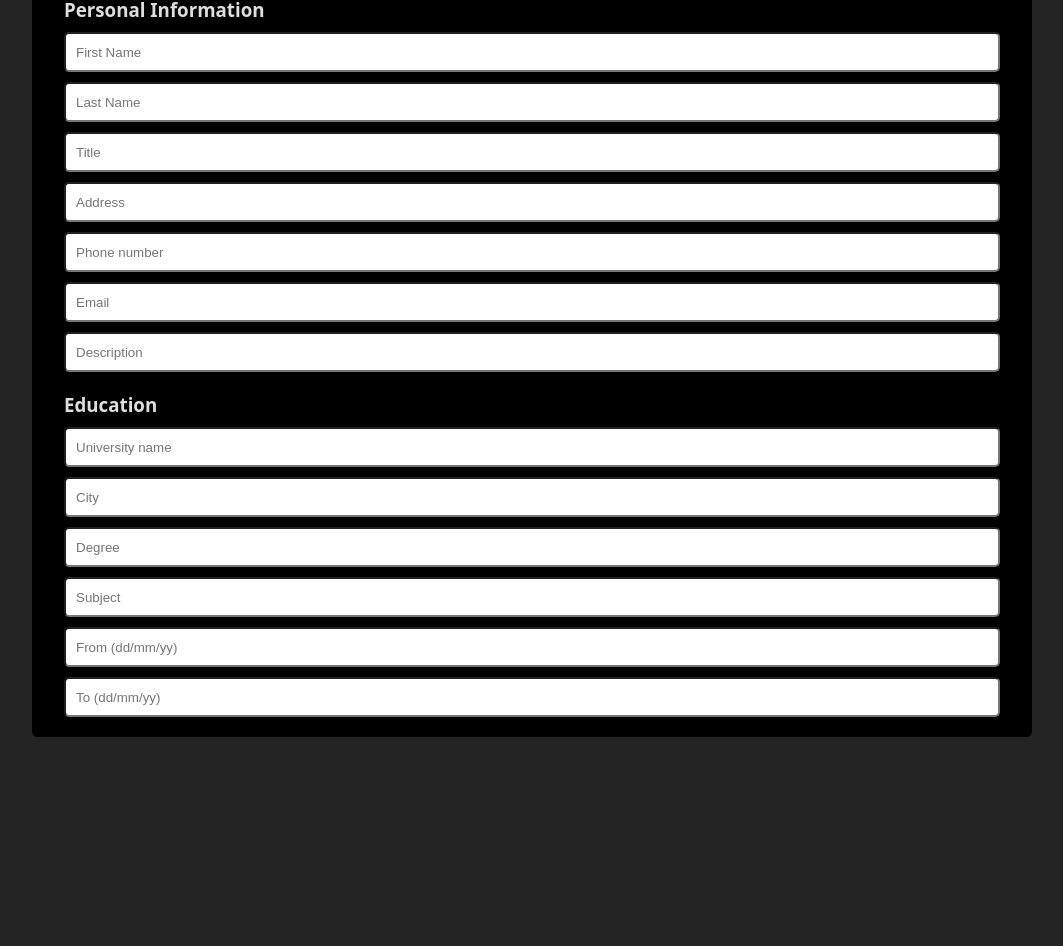
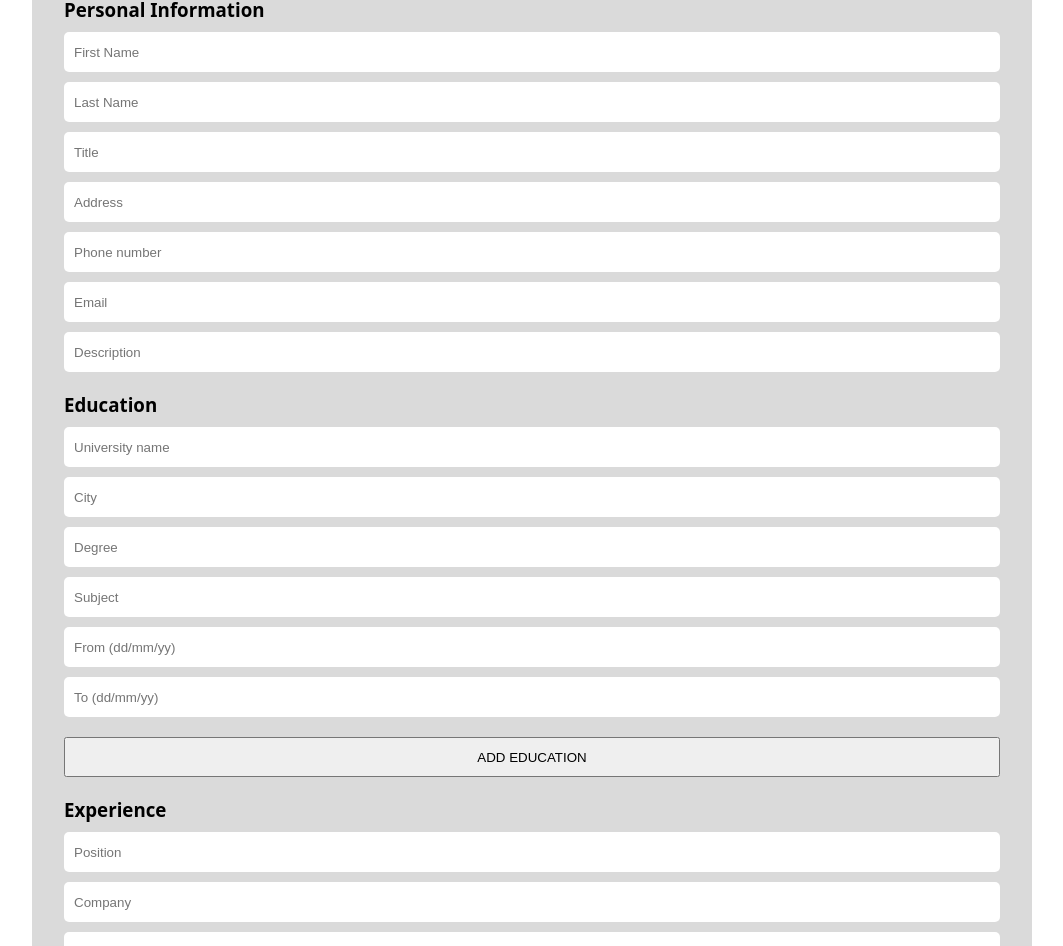
Before and after one commit to ilicc-sara/CV-Creator, a React (Vite) app: page / in a window 1280 px wide. Shown: the part 55-1001 px from the top of the page, without its empty margins (108-1171 px from the left). Before the commit the page ends 824 px from the top, so only its background shows below. Built offline with nearby package versions, Linux system fonts and the light colour scheme.

Commit message:
adding components

```diff
--- a/src/App.jsx
+++ b/src/App.jsx
@@ -1,5 +1,8 @@
 import { useState } from "react";
 import "./App.css";
+import PersonalInfo from "./PersonalInfo";
+import EducationInfo from "./EducationInfo";
+import ExperienceInfo from "./ExperienceInfo";
 
 function App() {
   const [personalInfo, setPersonalInfo] = useState({
@@ -10,6 +13,7 @@ function App() {
     phoneNumber: "",
     email: "",
     description: "",
+    id: crypto.randomUUID(),
   });
 
   const [educationInfo, setEducationInfo] = useState({
@@ -19,14 +23,21 @@ function App() {
     subject: "",
     startDate: "",
     endDate: "",
+    id: crypto.randomUUID(),
   });
 
-  const [educationInfoList, setEducationInfoList] = useState([]);
+  const [experienceInfo, setExperienceInfo] = useState({
+    position: "",
+    company: "",
+    city: "",
+    startDate: "",
+    endDate: "",
+    id: crypto.randomUUID(),
+  });
 
-  let day = new Date().getDate();
-  let month = new Date().getMonth() + 1;
-  let year = new Date().getFullYear();
-  let date = `${day}.${month}.${year}`;
+  const [educationInfoList, setEducationInfoList] = useState([educationInfo]);
+  // prettier-ignore
+  const [experienceInfoList, setExperienceInfoList] = useState([experienceInfo]);
 
   function handleSubmit(e) {
     e.preventDefault();
@@ -40,131 +51,41 @@ function App() {
   return (
     <>
       <div className="inputs-container">
-        <form className="education-info-cont">
-          <h3>Personal Information</h3>
-          <input
-            type="text"
-            placeholder="First Name"
-            onChange={(e) =>
-              setPersonalInfo((prev) => {
-                return { ...prev, firstName: e.target.value };
-              })
-            }
+        <PersonalInfo
+          key={1}
+          setPersonalInfo={setPersonalInfo}
+          id={personalInfo.id}
+        />
+
+        {educationInfoList.map((educationInfo, index) => (
+          <EducationInfo
+            key={index}
+            id={educationInfo.id}
+            setEducationInfo={setEducationInfo}
+            handleSubmit={handleSubmit}
           />
-          <input
-            type="text"
-            placeholder="Last Name"
-            onChange={(e) =>
-              setPersonalInfo((prev) => {
-                return { ...prev, lastName: e.target.value };
-              })
-            }
+        ))}
+        <button
+          className="add-education"
+          onClick={() => setEducationInfoList((prev) => [...prev, prev])}
+        >
+          ADD EDUCATION
+        </button>
+
+        {experienceInfoList.map((experienceInfo, index) => (
+          <ExperienceInfo
+            key={index}
+            id={experienceInfo.id}
+            setExperienceInfo={setExperienceInfo}
           />
-          <input
-            type="text"
-            placeholder="Title"
-            onChange={(e) =>
-              setPersonalInfo((prev) => {
-                return { ...prev, title: e.target.value };
-              })
-            }
-          />
-          <input
-            type="text"
-            placeholder="Address"
-            onChange={(e) =>
-              setPersonalInfo((prev) => {
-                return { ...prev, address: e.target.value };
-              })
-            }
-          />
-          <input
-            type="tel"
-            placeholder="Phone number"
-            onChange={(e) =>
-              setPersonalInfo((prev) => {
-                return { ...prev, phoneNumber: e.target.value };
-              })
-            }
-          />
-          <input
-            type="email"
-            placeholder="Email"
-            onChange={(e) =>
-              setPersonalInfo((prev) => {
-                return { ...prev, email: e.target.value };
-              })
-            }
-          />
-          <input
-            type="text"
-            placeholder="Description"
-            onChange={(e) =>
-              setPersonalInfo((prev) => {
-                return { ...prev, description: e.target.value };
-              })
-            }
-          />
-          <button className="hidden"></button>
-        </form>
-        <form className="personal-info-cont" onSubmit={handleSubmit}>
-          <h3>Education</h3>
-          <input
-            type="text"
-            placeholder="University name"
-            onChange={(e) =>
-              setEducationInfo((prev) => {
-                return { ...prev, uniName: e.target.value };
-              })
-            }
-          />
-          <input
-            type="text"
-            placeholder="City"
-            onChange={(e) =>
-              setEducationInfo((prev) => {
-                return { ...prev, city: e.target.value };
-              })
-            }
-          />
-          <input
-            type="text"
-            placeholder="Degree"
-            onChange={(e) =>
-              setEducationInfo((prev) => {
-                return { ...prev, degree: e.target.value };
-              })
-            }
-          />
-          <input
-            type="text"
-            placeholder="Subject"
-            onChange={(e) =>
-              setEducationInfo((prev) => {
-                return { ...prev, subject: e.target.value };
-              })
-            }
-          />
-          <input
-            type="text"
-            placeholder="From (dd/mm/yy)"
-            onChange={(e) =>
-              setEducationInfo((prev) => {
-                return { ...prev, startDate: e.target.value };
-              })
-            }
-          />
-          <input
-            type="text"
-            placeholder="To (dd/mm/yy)"
-            onChange={(e) =>
-              setEducationInfo((prev) => {
-                return { ...prev, endDate: e.target.value };
-              })
-            }
-          />
-          <button className="hidden"></button>
-        </form>
+        ))}
+
+        <button
+          className="add-education"
+          onClick={() => setExperienceInfoList((prev) => [...prev, prev])}
+        >
+          ADD EXPERIENCE
+        </button>
       </div>
     </>
   );
--- /dev/null
+++ b/src/EducationInfo.jsx
@@ -0,0 +1,67 @@
+import React from "react";
+
+function EducationInfo(props) {
+  const { setEducationInfo, handleSubmit, id } = props;
+  return (
+    <form data-id={id} className="education-info-cont" onSubmit={handleSubmit}>
+      <h3>Education</h3>
+      <input
+        type="text"
+        placeholder="University name"
+        onChange={(e) =>
+          setEducationInfo((prev) => {
+            return { ...prev, uniName: e.target.value };
+          })
+        }
+      />
+      <input
+        type="text"
+        placeholder="City"
+        onChange={(e) =>
+          setEducationInfo((prev) => {
+            return { ...prev, city: e.target.value };
+          })
+        }
+      />
+      <input
+        type="text"
+        placeholder="Degree"
+        onChange={(e) =>
+          setEducationInfo((prev) => {
+            return { ...prev, degree: e.target.value };
+          })
+        }
+      />
+      <input
+        type="text"
+        placeholder="Subject"
+        onChange={(e) =>
+          setEducationInfo((prev) => {
+            return { ...prev, subject: e.target.value };
+          })
+        }
+      />
+      <input
+        type="text"
+        placeholder="From (dd/mm/yy)"
+        onChange={(e) =>
+          setEducationInfo((prev) => {
+            return { ...prev, startDate: e.target.value };
+          })
+        }
+      />
+      <input
+        type="text"
+        placeholder="To (dd/mm/yy)"
+        onChange={(e) =>
+          setEducationInfo((prev) => {
+            return { ...prev, endDate: e.target.value };
+          })
+        }
+      />
+      <button className="hidden"></button>
+    </form>
+  );
+}
+
+export default EducationInfo;
--- /dev/null
+++ b/src/ExperienceInfo.jsx
@@ -0,0 +1,59 @@
+import React from "react";
+
+function ExperienceInfo(props) {
+  const { setExperienceInfo, id } = props;
+  return (
+    <form data-id={id} className="experience-info-cont">
+      <h3>Experience</h3>
+      <input
+        type="text"
+        placeholder="Position"
+        onChange={(e) =>
+          setExperienceInfo((prev) => {
+            return { ...prev, position: e.target.value };
+          })
+        }
+      />
+      <input
+        type="text"
+        placeholder="Company"
+        onChange={(e) =>
+          setExperienceInfo((prev) => {
+            return { ...prev, company: e.target.value };
+          })
+        }
+      />
+      <input
+        type="text"
+        placeholder="City"
+        onChange={(e) =>
+          setExperienceInfo((prev) => {
+            return { ...prev, city: e.target.value };
+          })
+        }
+      />
+
+      <input
+        type="text"
+        placeholder="From (dd/mm/yy)"
+        onChange={(e) =>
+          setExperienceInfo((prev) => {
+            return { ...prev, startDate: e.target.value };
+          })
+        }
+      />
+      <input
+        type="text"
+        placeholder="To (dd/mm/yy)"
+        onChange={(e) =>
+          setExperienceInfo((prev) => {
+            return { ...prev, endDate: e.target.value };
+          })
+        }
+      />
+      <button className="hidden"></button>
+    </form>
+  );
+}
+
+export default ExperienceInfo;
--- /dev/null
+++ b/src/PersonalInfo.jsx
@@ -0,0 +1,76 @@
+import React from "react";
+
+function PersonalInfo(props) {
+  const { setPersonalInfo, id } = props;
+  return (
+    <form data-id={id} className="personal-info-cont">
+      <h3>Personal Information</h3>
+      <input
+        type="text"
+        placeholder="First Name"
+        onChange={(e) =>
+          setPersonalInfo((prev) => {
+            return { ...prev, firstName: e.target.value };
+          })
+        }
+      />
+      <input
+        type="text"
+        placeholder="Last Name"
+        onChange={(e) =>
+          setPersonalInfo((prev) => {
+            return { ...prev, lastName: e.target.value };
+          })
+        }
+      />
+      <input
+        type="text"
+        placeholder="Title"
+        onChange={(e) =>
+          setPersonalInfo((prev) => {
+            return { ...prev, title: e.target.value };
+          })
+        }
+      />
+      <input
+        type="text"
+        placeholder="Address"
+        onChange={(e) =>
+          setPersonalInfo((prev) => {
+            return { ...prev, address: e.target.value };
+          })
+        }
+      />
+      <input
+        type="tel"
+        placeholder="Phone number"
+        onChange={(e) =>
+          setPersonalInfo((prev) => {
+            return { ...prev, phoneNumber: e.target.value };
+          })
+        }
+      />
+      <input
+        type="email"
+        placeholder="Email"
+        onChange={(e) =>
+          setPersonalInfo((prev) => {
+            return { ...prev, email: e.target.value };
+          })
+        }
+      />
+      <input
+        type="text"
+        placeholder="Description"
+        onChange={(e) =>
+          setPersonalInfo((prev) => {
+            return { ...prev, description: e.target.value };
+          })
+        }
+      />
+      <button className="hidden"></button>
+    </form>
+  );
+}
+
+export default PersonalInfo;
--- a/src/index.css
+++ b/src/index.css
@@ -1,9 +1,9 @@
 :root {
   font-family: system-ui, Avenir, Helvetica, Arial, sans-serif;
 
-  color-scheme: light dark;
-  color: rgba(255, 255, 255, 0.87);
-  background-color: #242424;
+  /* color-scheme: light dark; */
+  /* color: rgba(255, 255, 255, 0.87); */
+  /* background-color: #242424; */
 }
 
 * {
@@ -13,7 +13,7 @@
 }
 
 .inputs-container {
-  background-color: rgb(0, 0, 0);
+  background-color: rgba(0, 0, 0, 0.147);
   padding: 20px 32px;
   width: 1000px;
   margin: 0 auto;
@@ -24,7 +24,8 @@
 }
 
 .personal-info-cont,
-.education-info-cont {
+.education-info-cont,
+.experience-info-cont {
   display: flex;
   flex-direction: column;
   text-align: left;
@@ -32,11 +33,18 @@
 }
 
 .personal-info-cont input,
-.education-info-cont input {
+.education-info-cont input,
+.experience-info-cont input {
   /* width: 90%; */
   height: 40px;
   padding-left: 10px;
   border-radius: 5px;
+  border: none;
+}
+
+.add-education {
+  height: 40px;
+  cursor: pointer;
 }
 
 .hidden {
```
